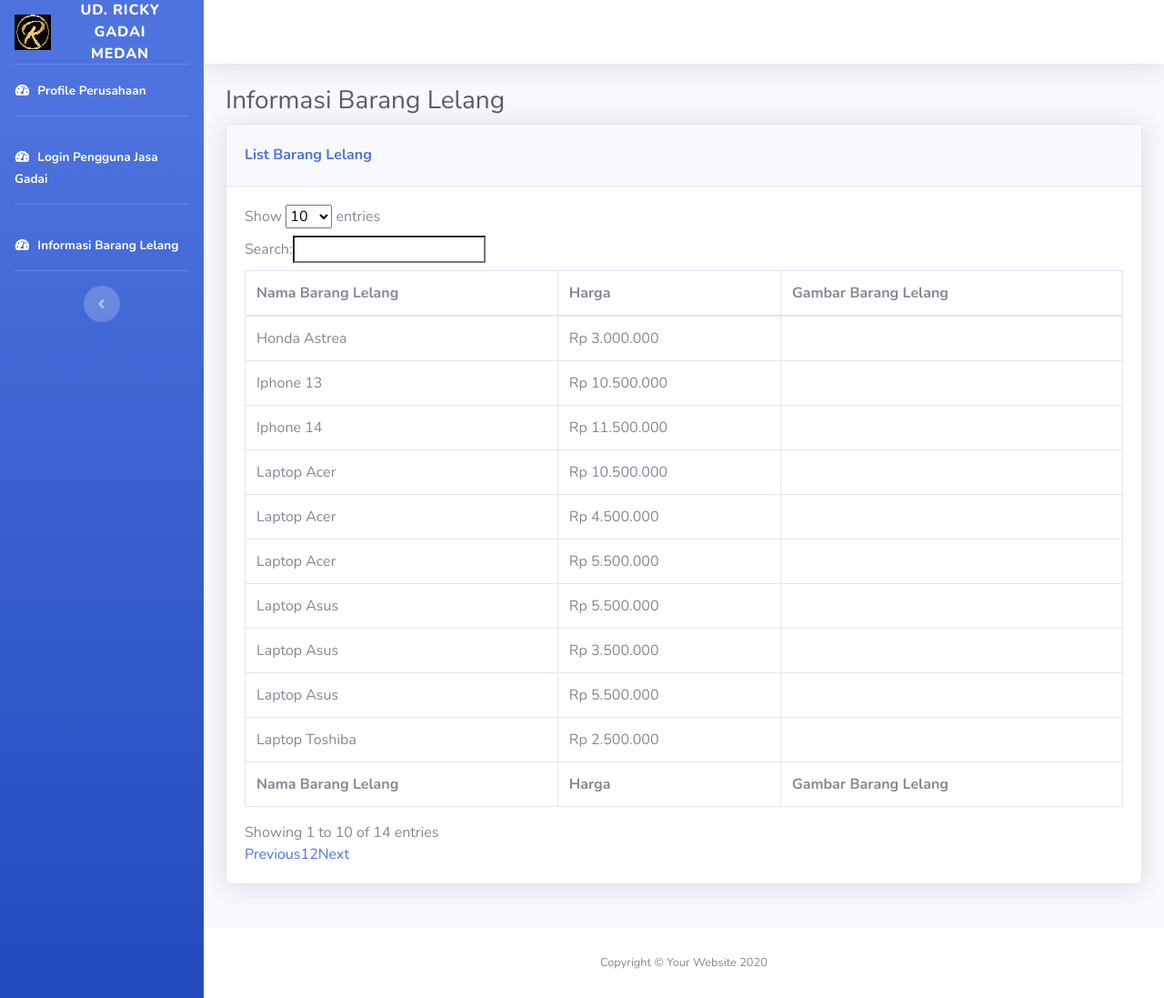
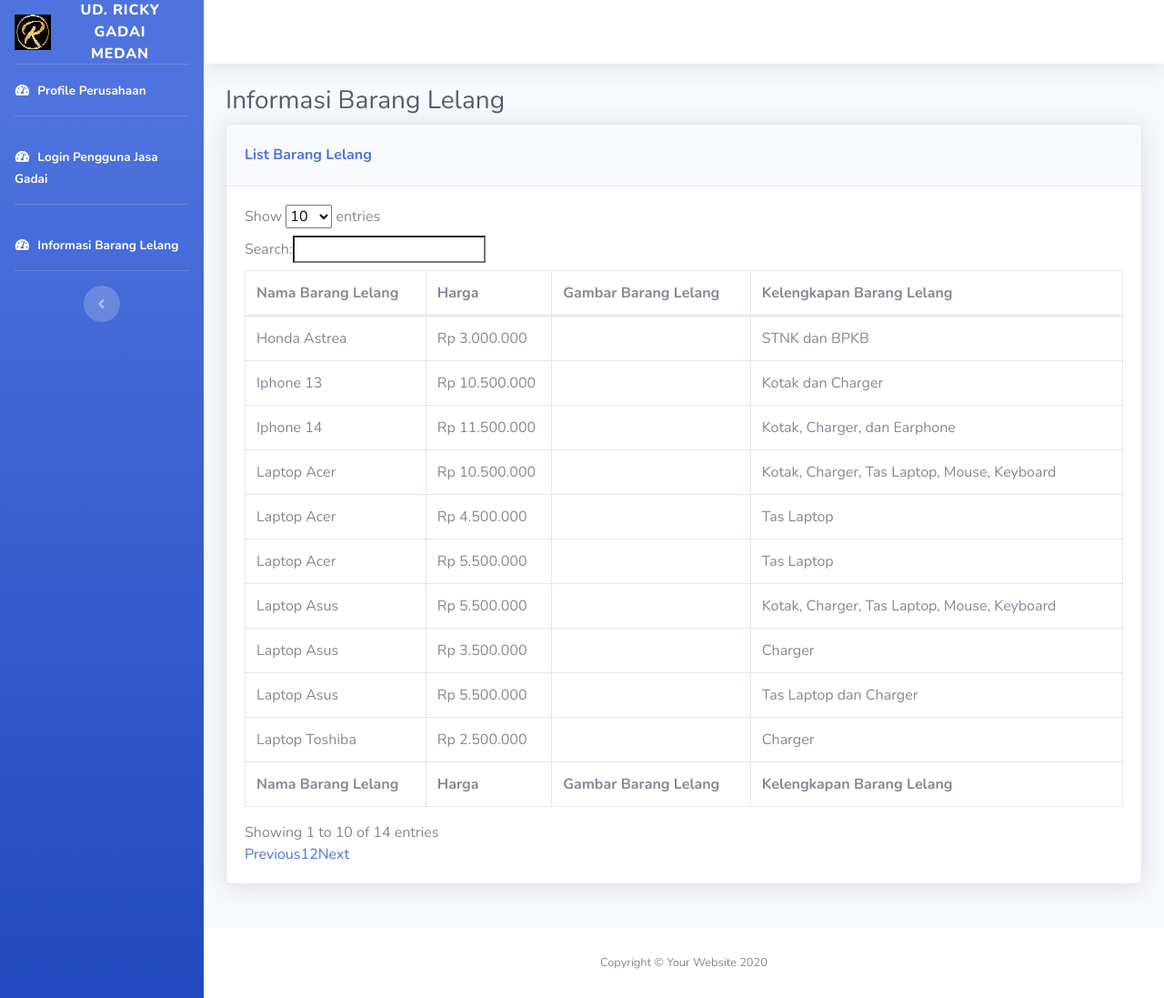
Before and after one commit to osvaldosurbakti/siug, a CodeIgniter 4 app: template app/Views/homelelang.php in a window 1280 px wide. Shown: the whole page at 91% size. Run offline with PHP 8.4 and a stand-in for CodeIgniter, Linux system fonts and the light colour scheme; the template is opened without the code that fills it, so the values that code supplies are empty; some libraries are stand-ins or nearby versions.

Commit message:
Edit Lagi Informasi Lelang

```diff
--- a/app/Views/homelelang.php
+++ b/app/Views/homelelang.php
@@ -126,6 +126,7 @@
                                             <th>Nama Barang Lelang</th>
                                             <th>Harga</th>
                                             <th>Gambar Barang Lelang</th>
+                                            <th>Kelengkapan Barang Lelang</th>
                                         </tr>
                                     </thead>
                                     <tfoot>
@@ -133,6 +134,7 @@
                                             <th>Nama Barang Lelang</th>
                                             <th>Harga</th>
                                             <th>Gambar Barang Lelang</th>
+                                            <th>Kelengkapan Barang Lelang</th>
                                         </tr>
                                     </tfoot>
                                     <tbody>
@@ -140,72 +142,87 @@
                                             <td>Laptop Acer</td>
                                             <td>Rp 10.500.000</td>
                                             <td></td>
+                                            <td>Kotak, Charger, Tas Laptop, Mouse, Keyboard</td>
+
                                         </tr>
                                         <tr>
                                             <td>Laptop Asus</td>
                                             <td>Rp 5.500.000</td>
                                             <td></td>
+                                            <td>Kotak, Charger, Tas Laptop, Mouse, Keyboard</td>
                                         </tr>
                                         <tr>
                                             <td>Laptop Asus</td>
                                             <td>Rp 3.500.000</td>
                                             <td></td>
+                                            <td>Charger</td>
                                         </tr>
                                         <tr>
                                             <td>Laptop Toshiba</td>
                                             <td>Rp 2.500.000</td>
                                             <td></td>
+                                            <td>Charger</td>
                                         </tr>
                                         <tr>
                                             <td>Laptop Acer</td>
                                             <td>Rp 4.500.000</td>
                                             <td></td>
+                                            <td>Tas Laptop</td>
                                         </tr>
                                         <tr>
                                             <td>Laptop Acer</td>
                                             <td>Rp 5.500.000</td>
                                             <td></td>
+                                            <td>Tas Laptop</td>
                                         </tr>
                                         <tr>
                                             <td>Laptop Asus</td>
                                             <td>Rp 5.500.000</td>
                                             <td></td>
+                                            <td>Tas Laptop dan Charger</td>
                                         </tr>
                                         <tr>
                                             <td>Laptop Toshiba</td>
                                             <td>Rp 3.500.000</td>
                                             <td></td>
+                                            <td>Tas Laptop dan Charger</td>
                                         </tr>
                                         <tr>
                                             <td>Xiaomi Red 4</td>
                                             <td>Rp 2.500.000</td>
                                             <td></td>
+                                            <td>Charger</td>
                                         </tr>
                                         <tr>
                                             <td>Iphone 13</td>
                                             <td>Rp 10.500.000</td>
                                             <td></td>
+                                            <td>Kotak dan Charger</td>
                                         </tr>
                                         <tr>
                                             <td>Iphone 14</td>
                                             <td>Rp 11.500.000</td>
                                             <td></td>
+                                            <td>Kotak, Charger, dan Earphone</td>
                                         </tr>
                                         <tr>
                                             <td>Oppo Reno 4</td>
                                             <td>Rp 2.500.000</td>
                                             <td></td>
+                                            <td>Charger</td>
                                         </tr>
                                         <tr>
                                             <td>Vivo v7+</td>
                                             <td>Rp 1.500.000</td>
                                             <td></td>
+                                            <td>Charger</td>
                                         </tr>
 
                                         <tr>
                                             <td>Honda Astrea</td>
                                             <td>Rp 3.000.000</td>
                                             <td></td>
+                                            <td>STNK dan BPKB</td>
                                         </tr>
                                         </tr>
                                     </tbody>
--- a/app/Views/tambahbaranglelang.php
+++ b/app/Views/tambahbaranglelang.php
@@ -42,6 +42,10 @@
                                     <label for="nama">Harga Barang Lelang</label>
                                     <input type="text" class="form-control form-control-user" id="nama" placeholder="Harga">
                                 </div>
+                                <div class="form-group">
+                                    <label for="nama">Kelengkapan Barang Lelang</label>
+                                    <input type="text" class="form-control form-control-user" id="nama" placeholder="Harga">
+                                </div>
                                 <form action="upload.php" method="post" enctype="multipart/form-data">
                                     <div class="form-group">
                                         <label for="fileUpload">Gambar Barang Lelang</label>
```
Also changed, not shown: app/Views/admin.php (+6 -6 lines), app/Views/pelangganlelang.php (+17 -0 lines).
